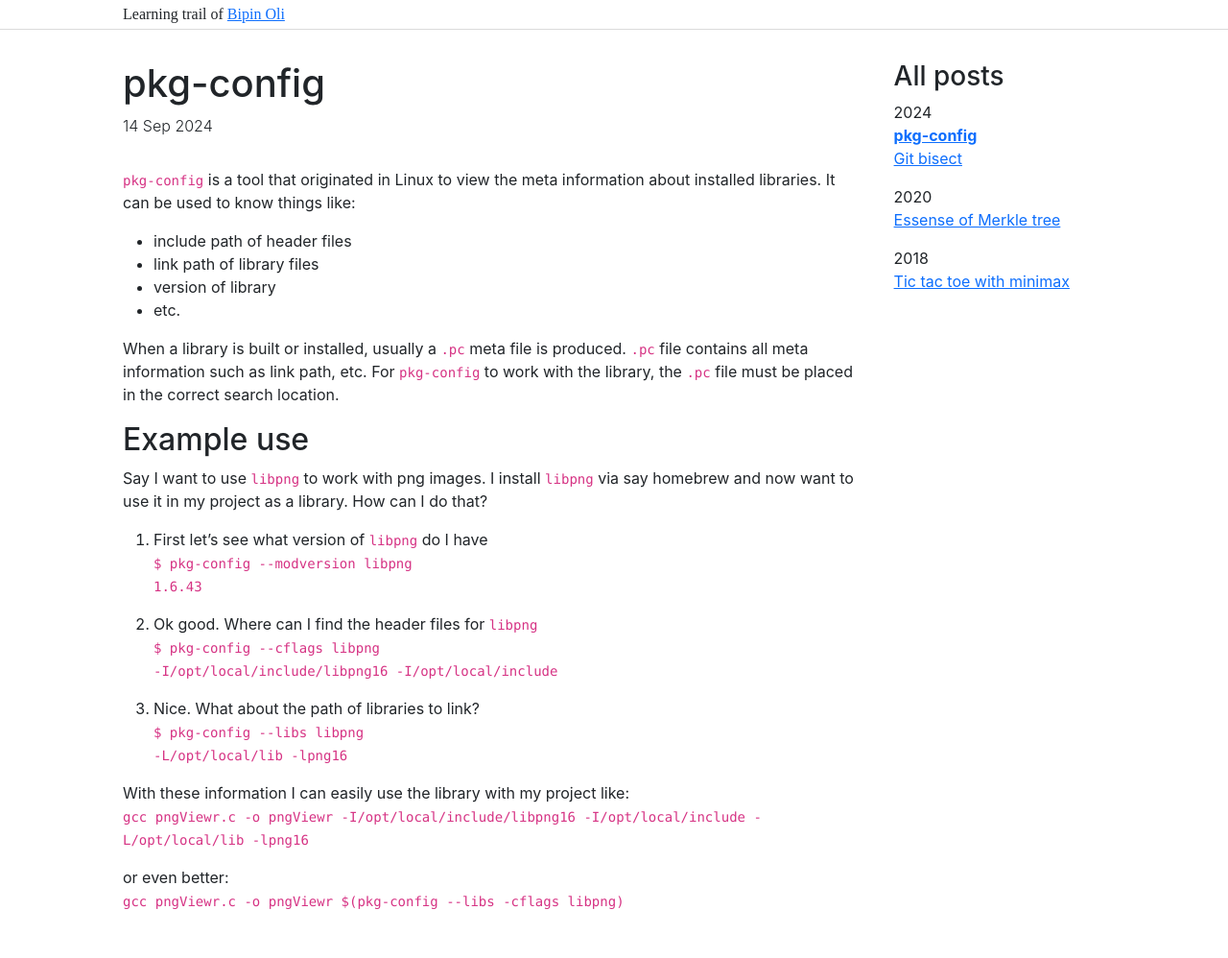
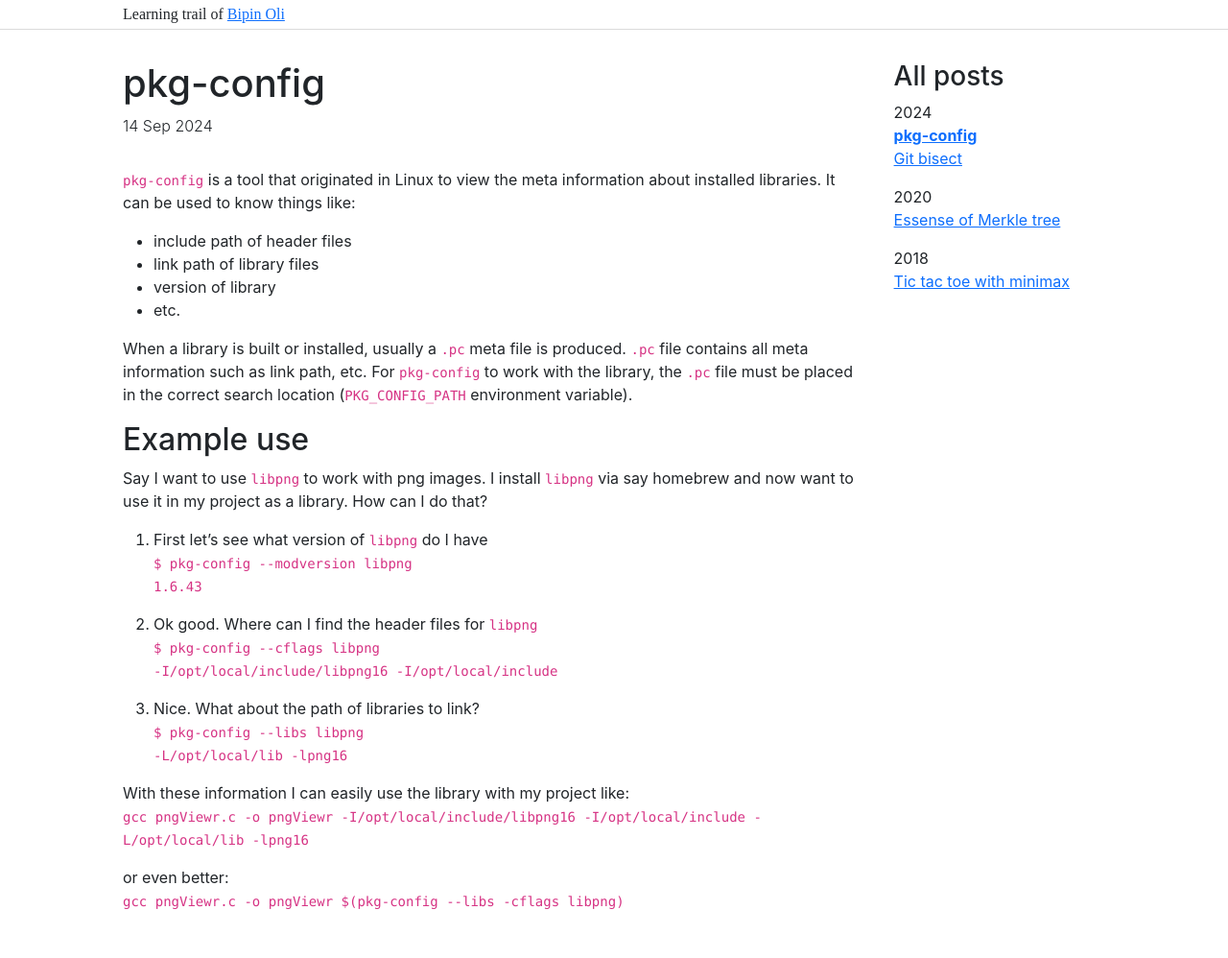
Before and after one commit to Bipinoli/bipinoli.github.io, a Jekyll site: the page built from _posts/2024-09-14-pkg-config.md, in a window 1280 px wide. Shown: the whole page at 96% size. Built offline with Jekyll 4.4.1, drawn with Linux system fonts in a browser that asks for light colours.

Commit message:
simple update in pkg-config post

```diff
--- a/_posts/2024-09-14-pkg-config.md
+++ b/_posts/2024-09-14-pkg-config.md
@@ -8,7 +8,7 @@ title: pkg-config
 - version of library
 - etc.
 
-When a library is built or installed, usually a `.pc` meta file is produced. `.pc` file contains all meta information such as link path, etc. For `pkg-config` to work with the library, the `.pc` file must be placed in the correct search location.
+When a library is built or installed, usually a `.pc` meta file is produced. `.pc` file contains all meta information such as link path, etc. For `pkg-config` to work with the library, the `.pc` file must be placed in the correct search location (`PKG_CONFIG_PATH` environment variable).
 
 ## Example use
 Say I want to use `libpng` to work with png images. I install `libpng` via say homebrew and now want to use it in my project as a library. How can I do that?
```
